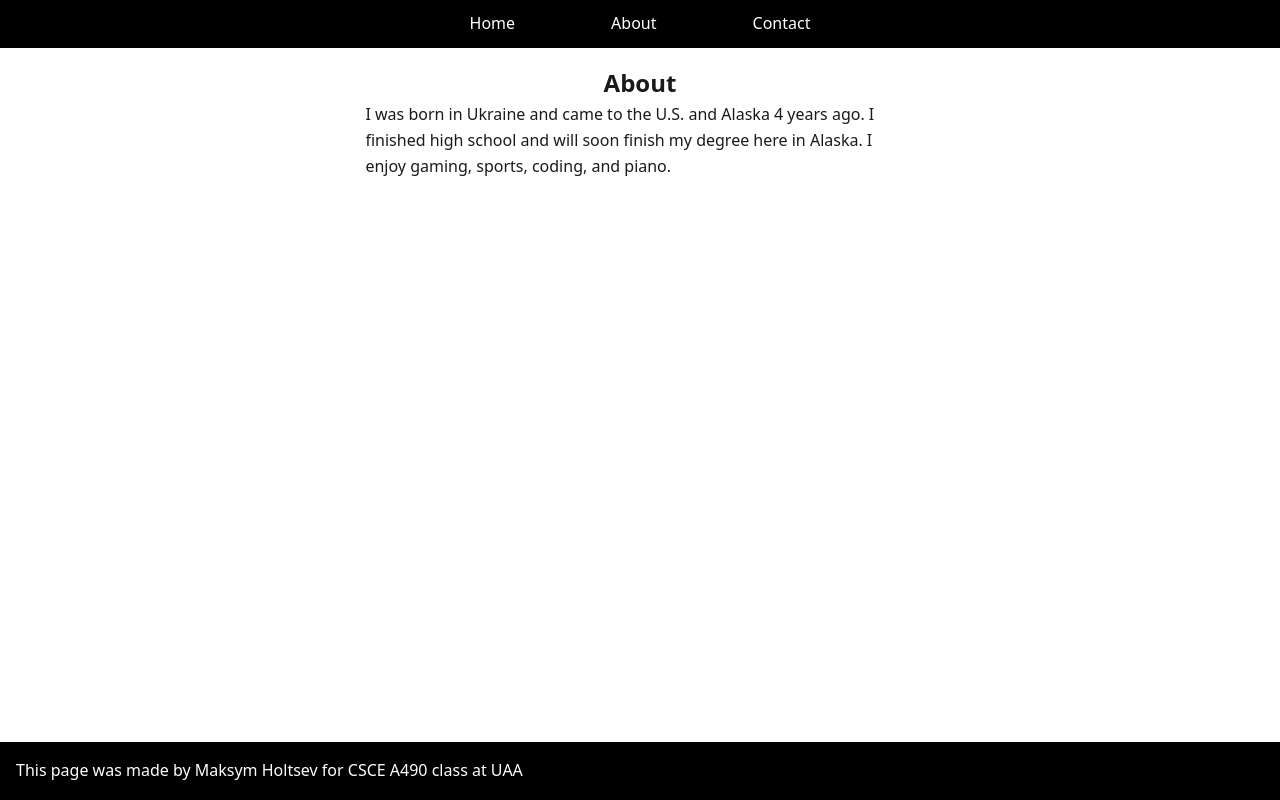
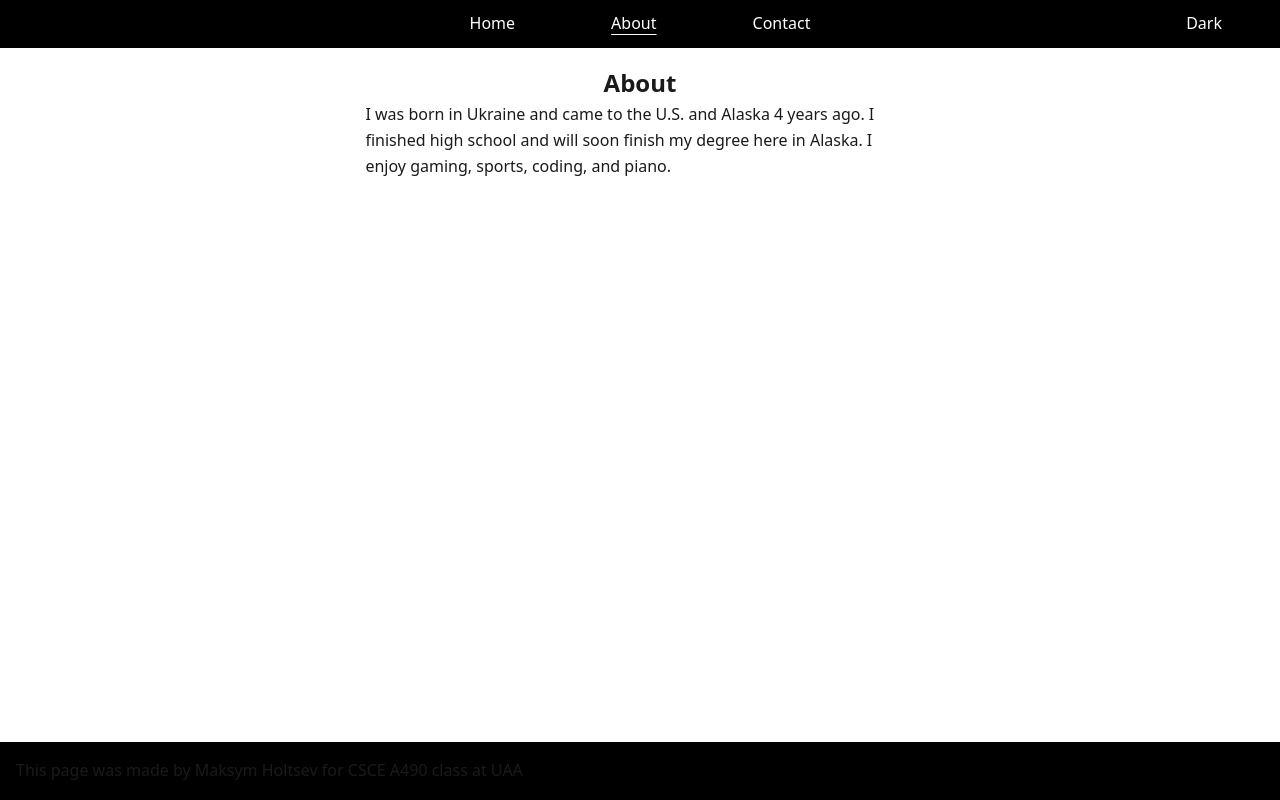
Before and after one commit to Maximgg21/CSCE-A490, a plain HTML site: page about.html in a window 1280 px wide. Drawn offline with Linux system fonts and the light colour scheme.

Commit message:
Add JavaScript for theme toggling and update navigation styles

```diff
--- a/about.html
+++ b/about.html
@@ -5,6 +5,7 @@
     <meta name="viewport" content="width=device-width, initial-scale=1.0">
     <title>About - Maksym Holtsev</title>
     <link rel="stylesheet" href="css/style.css">
+    <script type="module" src="js/main.js"></script>
   </head>
   <body>
     <header>
--- a/css/style.css
+++ b/css/style.css
@@ -2,14 +2,22 @@
   /* color */
   --bg: #ffffff;
   --text: #1a1a1a;
-  --surface: #000000;
-  --on-surface: #ffffff;
+  --nav-bg: #000000;
+  --nav-text: #ffffff;
   --link-hover: #ff8080;
   --link-active: #333333;
   /* type & spacing */
   --font-size: 1rem;
   --space: 1rem;
   --content-width: 60ch;
+}
+
+:root[data-theme="dark"] {
+  --bg: #121212;
+  --text: #e6e6e6;
+  --nav-bg: #1f1f1f;
+  --nav-text: #e6e6e6;
+  --link-active: #444444;
 }
 
 * {
@@ -45,18 +53,20 @@ h1 {
 header {
   display:flex;
   justify-content: center;
-  background: var(--surface);
+  background: var(--nav-bg);
+  color: var(--nav-text);
   min-height: 3rem;
+  position: relative;
 }
 
 nav {
   display: flex;
   flex-wrap: wrap;
   justify-content: center;
-  color: var(--on-surface);
+  color: inherit;
 }
 
-a {
+nav a {
   color: inherit;
   text-decoration: none;
   display: flex;
@@ -64,17 +74,40 @@ a {
   padding: 0 min(3rem, 5vw);
 }
 
-a:hover, a:focus-visible {
+nav a:hover, nav a:focus-visible {
   color: var(--link-hover)
 }
 
-a:active {
+nav a:active {
   background: var(--link-active);
 }
 
+nav a[aria-current="page"] {
+  text-decoration: underline;
+  text-underline-offset: 0.3em;
+}
+
+.theme-btn {
+  position: absolute;
+  right: 10px;
+  top: 50%;
+  transform: translateY(-50%);
+  font: inherit;
+  color: inherit;
+  background: none;
+  border: none;
+  cursor: pointer;
+  padding: 0 min(3rem, 5vw);
+}
+
+.theme-btn:hover,
+.theme-btn:focus-visible {
+  color: var(--link-hover);
+}
+
 footer {
-  background: var(--surface);
-  color: var(--on-surface);
+  background: var(--nav-bg);
+  color: inherit;
   padding: var(--space);
   margin-top: auto;
 }
--- /dev/null
+++ b/js/main.js
@@ -0,0 +1,34 @@
+const root = document.documentElement;
+const nav = document.querySelector('nav');
+
+const theme_btn = document.createElement('button');
+theme_btn.type = 'button';
+theme_btn.className = 'theme-btn';
+nav.append(theme_btn);
+
+function applyTheme(theme) {
+  root.dataset.theme = theme;
+  const isLight = theme === "light";
+  theme_btn.textContent = isLight ? "Dark" : "Light";
+}
+
+theme_btn.addEventListener("click", () => {
+  const next = root.dataset.theme === "light" ? "dark" : "light";
+  applyTheme(next);
+  localStorage.setItem("theme", next);
+})
+
+const saved_theme = localStorage.getItem("theme");
+const prefersLight = matchMedia("(prefers-color-scheme: light)").matches;
+applyTheme(saved_theme ?? (prefersLight ? "light" : "dark"));
+
+function page_name(path) {
+  return path.split("/").pop().replace(".html", "") || "index";
+}
+
+const current_page = page_name(location.pathname);
+for (const link of nav.querySelectorAll("a")) {
+  if (page_name(link.getAttribute("href")) === current_page) {
+    link.setAttribute("aria-current", "page");
+  }
+}
```
Also changed, not shown: contact.html (+1 -0 lines), index.html (+1 -0 lines).
